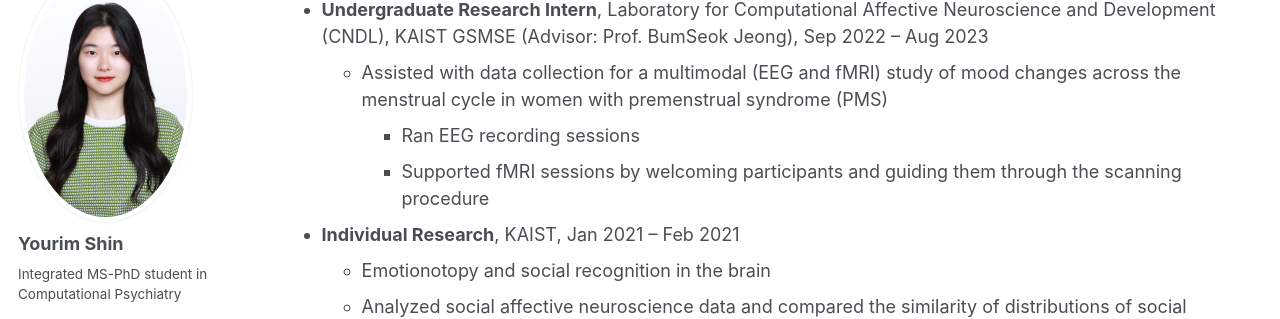
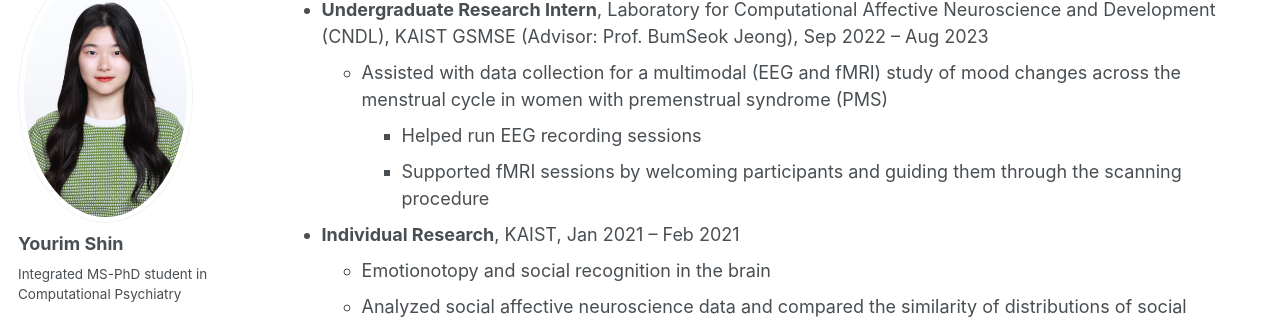
Before and after one commit to phrinee/phrinee.github.io, a Jekyll site: the page built from _pages/cv.md, in a window 1280 px wide and 900 px high, scrolled down 1005 px. Shown: the part 135-454 px from the top of the window. Built offline with Jekyll 4.4.1, drawn with Linux system fonts in a browser that asks for light colours; a style sheet for code colours, icons or effects is not loaded.

Commit message:
Adjust EEG wording

```diff
--- a/_pages/cv.md
+++ b/_pages/cv.md
@@ -35,7 +35,7 @@ Research Experience
   * Computational modeling of human behavior and decision-making
 * **Undergraduate Research Intern**, Laboratory for Computational Affective Neuroscience and Development (CNDL), KAIST GSMSE (Advisor: Prof. BumSeok Jeong), Sep 2022 – Aug 2023
   * Assisted with data collection for a multimodal (EEG and fMRI) study of mood changes across the menstrual cycle in women with premenstrual syndrome (PMS)
-    * Ran EEG recording sessions
+    * Helped run EEG recording sessions
     * Supported fMRI sessions by welcoming participants and guiding them through the scanning procedure
 * **Individual Research**, KAIST, Jan 2021 – Feb 2021
   * Emotionotopy and social recognition in the brain
```
